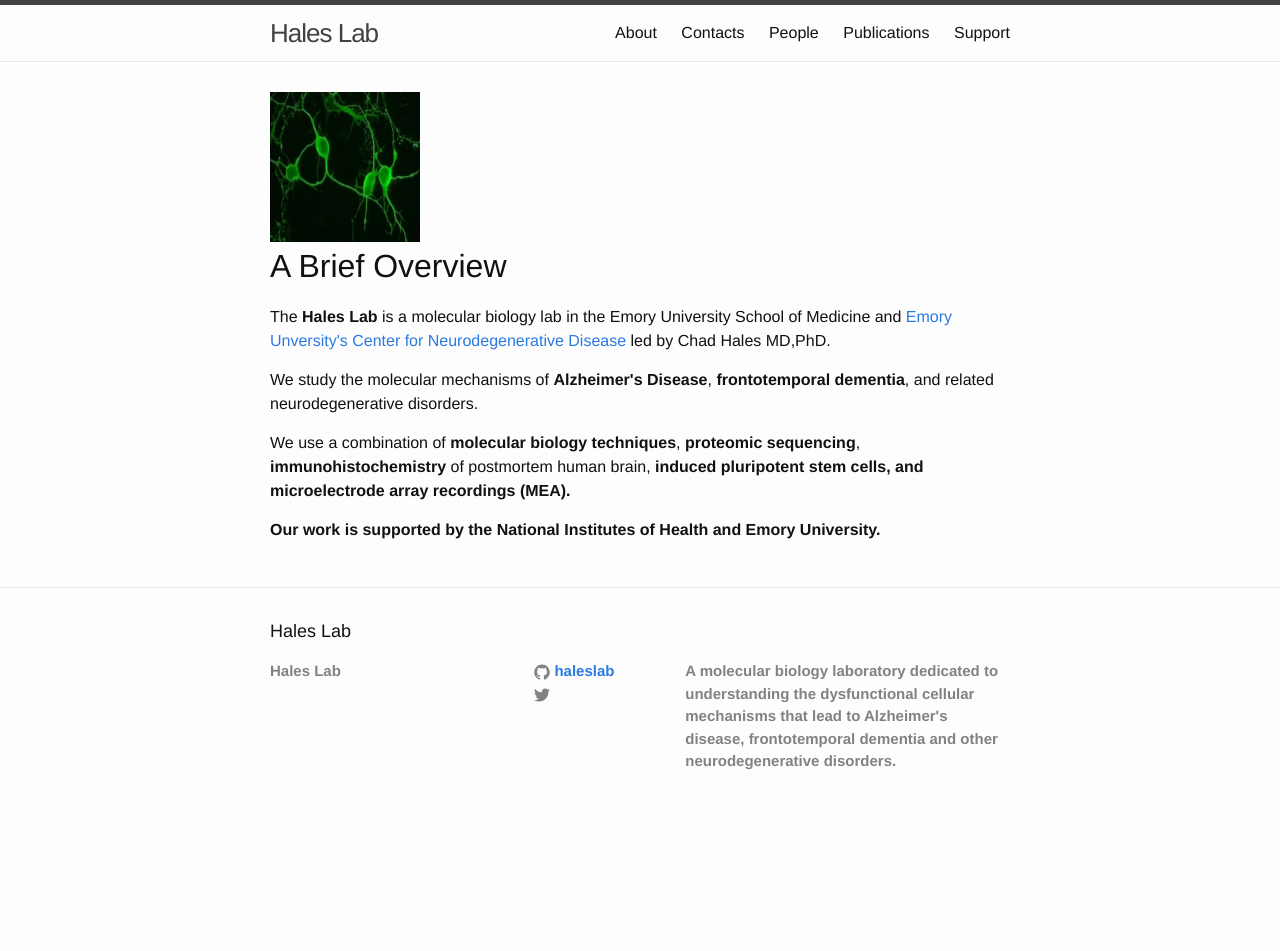
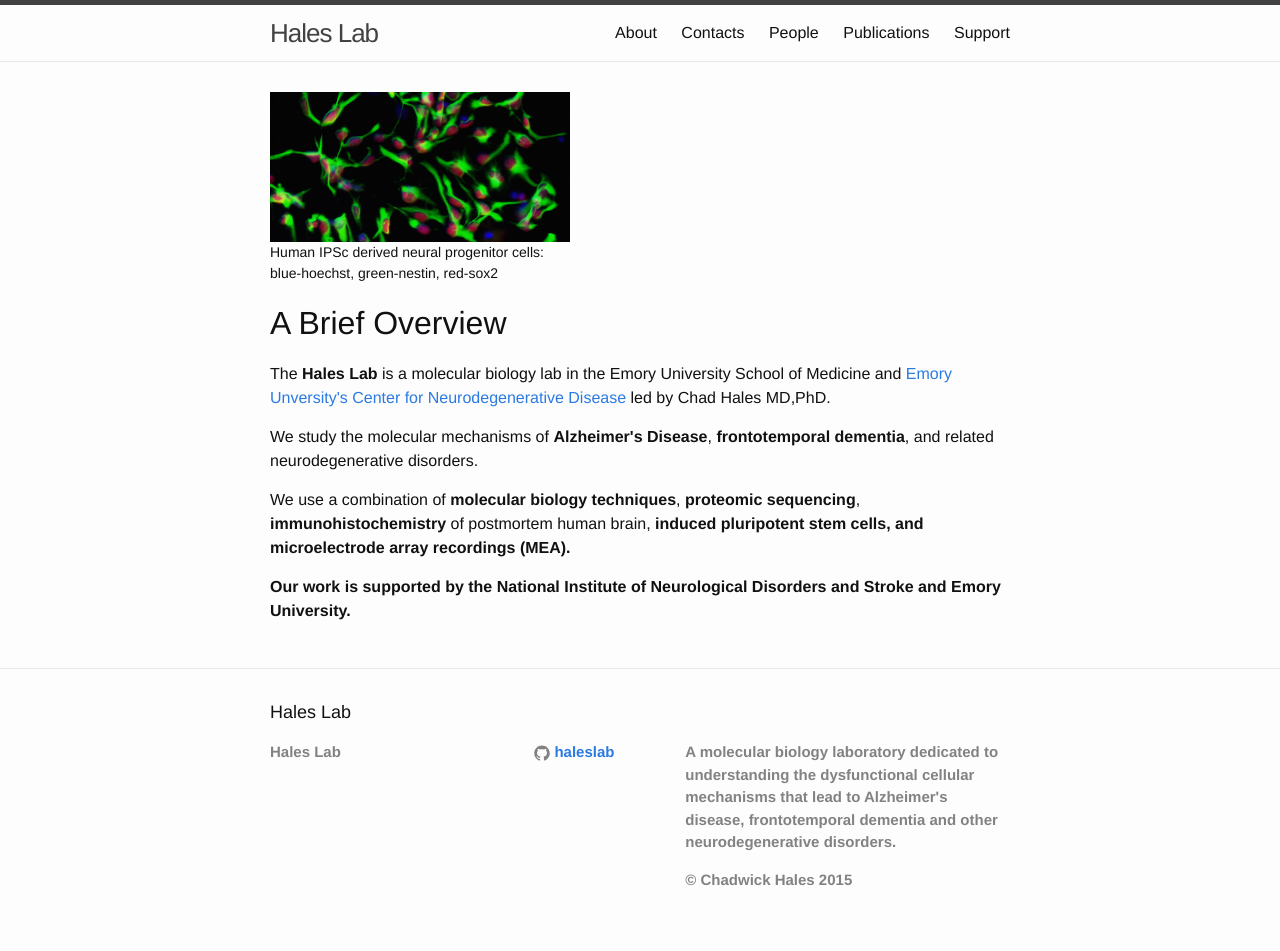
Before and after one commit to haleslab/haleslab.github.io, a Jekyll site: the page built from index.html, in a window 1280 px wide. Built offline with Jekyll 4.4.1, drawn with Linux system fonts in a browser that asks for light colours; the list of posts is cut into pages by our own code; before the commit the page ends 900 px from its top, so only the background shows below that.

Commit message:
More page and figure updates

```diff
--- a/_includes/footer.html
+++ b/_includes/footer.html
@@ -28,25 +28,13 @@
           </li>
           {% endif %}
 
-          {% if site.twitter_username %}
-          <li>
-            <a href="https://twitter.com/{{ site.twitter_username }}">
-              <span class="icon  icon--twitter">
-                <svg viewBox="0 0 16 16">
-                  <path fill="#828282" d="M15.969,3.058c-0.586,0.26-1.217,0.436-1.878,0.515c0.675-0.405,1.194-1.045,1.438-1.809
-                  c-0.632,0.375-1.332,0.647-2.076,0.793c-0.596-0.636-1.446-1.033-2.387-1.033c-1.806,0-3.27,1.464-3.27,3.27 c0,0.256,0.029,0.506,0.085,0.745C5.163,5.404,2.753,4.102,1.14,2.124C0.859,2.607,0.698,3.168,0.698,3.767 c0,1.134,0.577,2.135,1.455,2.722C1.616,6.472,1.112,6.325,0.671,6.08c0,0.014,0,0.027,0,0.041c0,1.584,1.127,2.906,2.623,3.206 C3.02,9.402,2.731,9.442,2.433,9.442c-0.211,0-0.416-0.021-0.615-0.059c0.416,1.299,1.624,2.245,3.055,2.271 c-1.119,0.877-2.529,1.4-4.061,1.4c-0.264,0-0.524-0.015-0.78-0.046c1.447,0.928,3.166,1.469,5.013,1.469 c6.015,0,9.304-4.983,9.304-9.304c0-0.142-0.003-0.283-0.009-0.423C14.976,4.29,15.531,3.714,15.969,3.058z"/>
-                </svg>
-              </span>
 
-              <span class="username">{{ site.twitter_username }}</span>
-            </a>
-          </li>
-          {% endif %}
         </ul>
       </div>
 
       <div class="footer-col  footer-col-3">
         <p class="text">{{ site.description }}</p>
+        <p> &copy Chadwick Hales 2015
       </div>
     </div>
 
--- a/index.html
+++ b/index.html
@@ -4,7 +4,11 @@ layout: default
 
 <div class="home">
 
-  <img align="top" src="Greenneurons.png" width="150" height="150" />
+<figure>
+  <img src="NPC_blue_hoechst_green_nestin_red_sox2.png" alt="Green neurons" align="top" width="300" height="150">
+  <figcaption>Human IPSc derived neural progenitor cells:
+    <p>blue-hoechst, green-nestin, red-sox2</figcaption>
+</figure>
 
      <h1 class="main">A Brief Overview</h1>
 
@@ -19,6 +23,6 @@ layout: default
     sequencing</b>, <b>immunohistochemistry</b> of postmortem human brain, <b>induced pluripotent stem cells<b/>, and
     <b>microelectrode array recordings</b> (MEA).
 
-  <p>Our work is supported by the National Institutes of Health and Emory University.</p>
+  <p>Our work is supported by the National Institute of Neurological Disorders and Stroke and Emory University.</p>
 
 </div>
```
Also changed, not shown: about.md (+2 -0 lines), people.md (+8 -0 lines), support.md (+1 -1 lines), Greenneurons.png, NPC_blue_hoechst_green_nestin_red_sox2.png (added), README.md, 10 other files.
